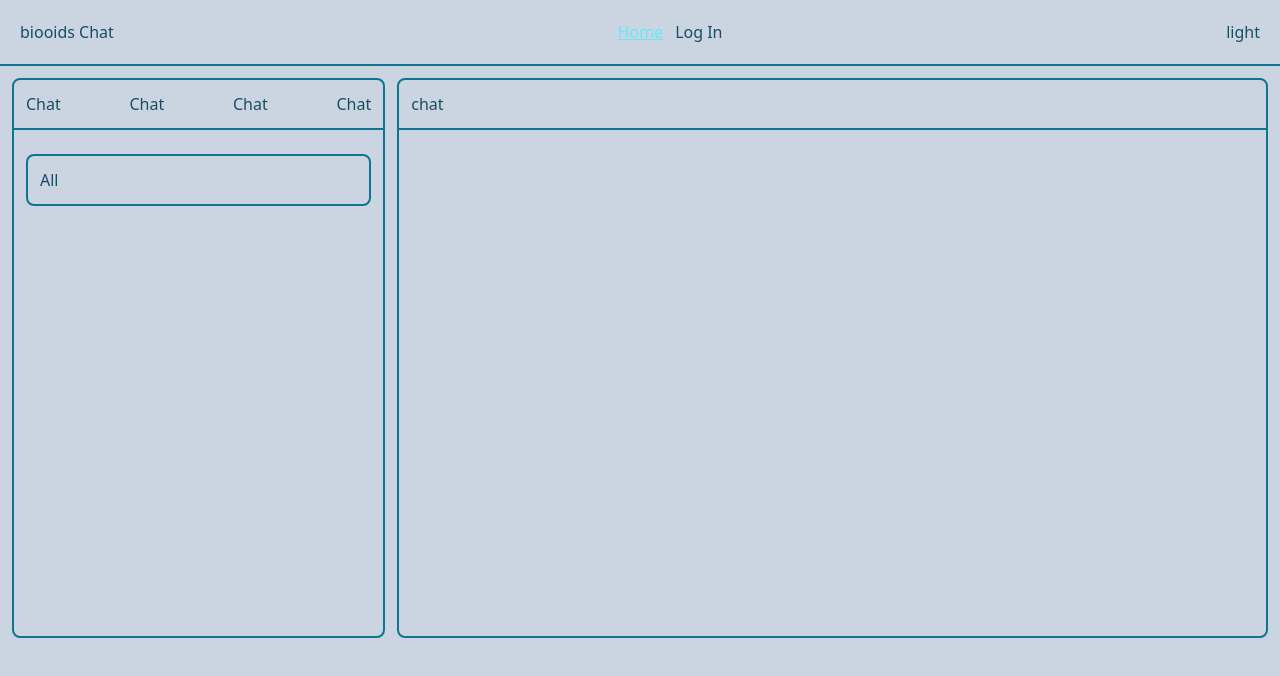
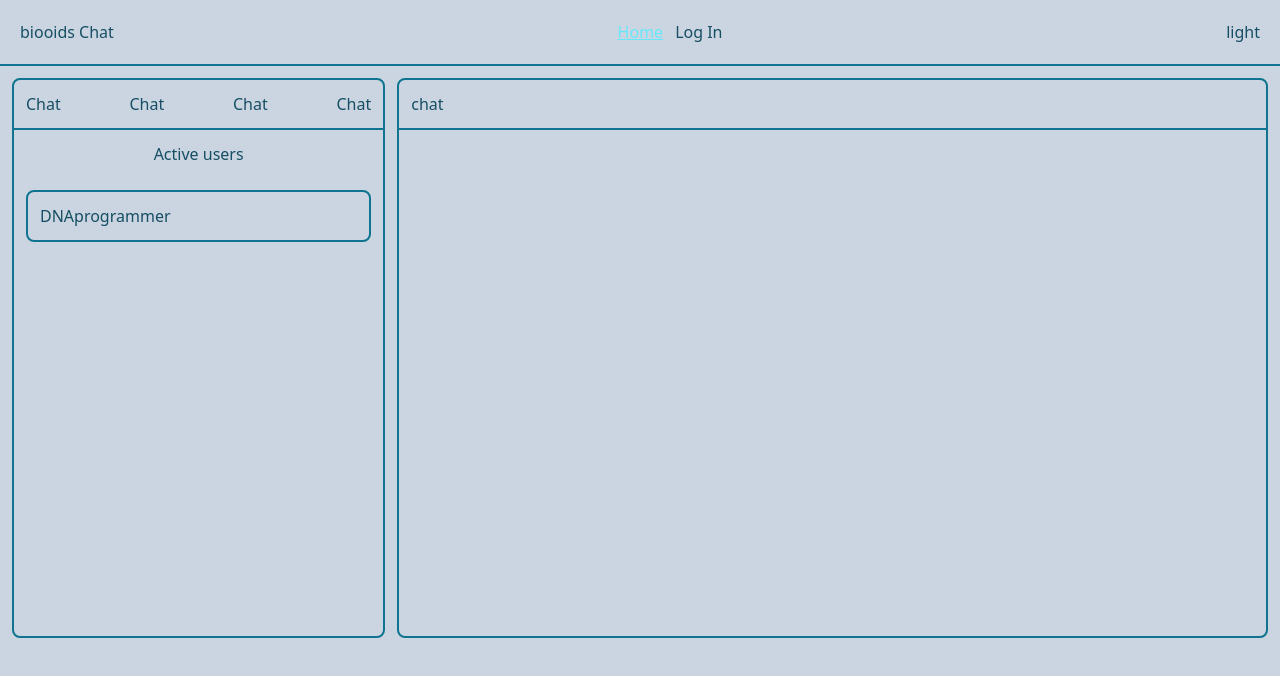
Before and after one commit to biooids/biooids-chat, a React (Vite) app in the folder client/: page / in a window 1280 px wide. Shown: the top 676 px of the page. Built offline with nearby package versions, Linux system fonts and the light colour scheme.

Commit message:
"Updated Home component: removed empty line, added 'Active users' paragraph, and changed 'All' to 'DNAprogrammer' in a paragraph."

```diff
--- a/client/src/components/pages/homePage/Home.jsx
+++ b/client/src/components/pages/homePage/Home.jsx
@@ -13,10 +13,10 @@ function Home() {
               <li>Chat</li>
             </ul>
           </div>
-
+          <p className="text-center">Active users</p>
           <div className="flex flex-col gap-3 p-3  ">
             <div className="p-3 border-cyan-700 rounded-lg border-2 ">
-              <p>All </p>
+              <p>DNAprogrammer </p>
             </div>
           </div>
         </section>
```
